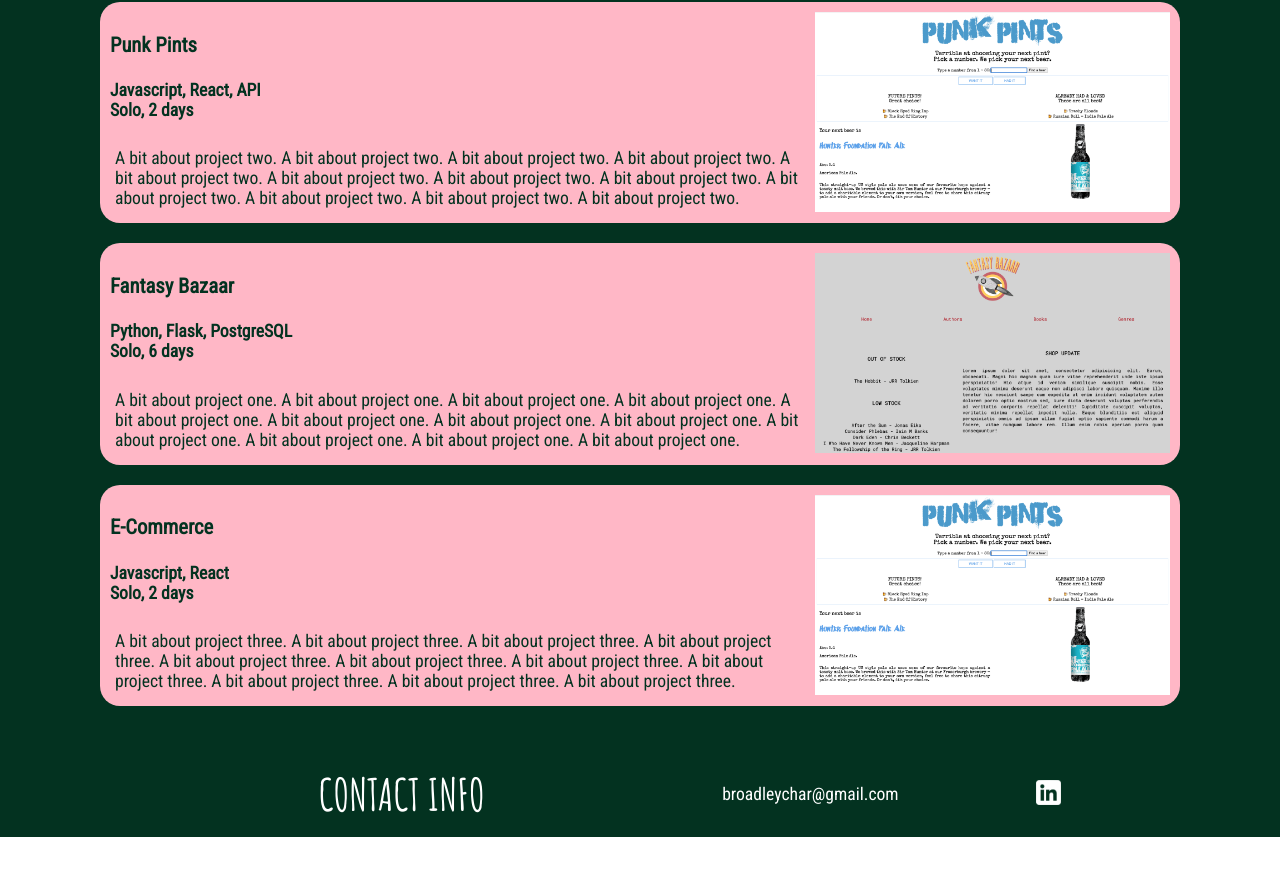
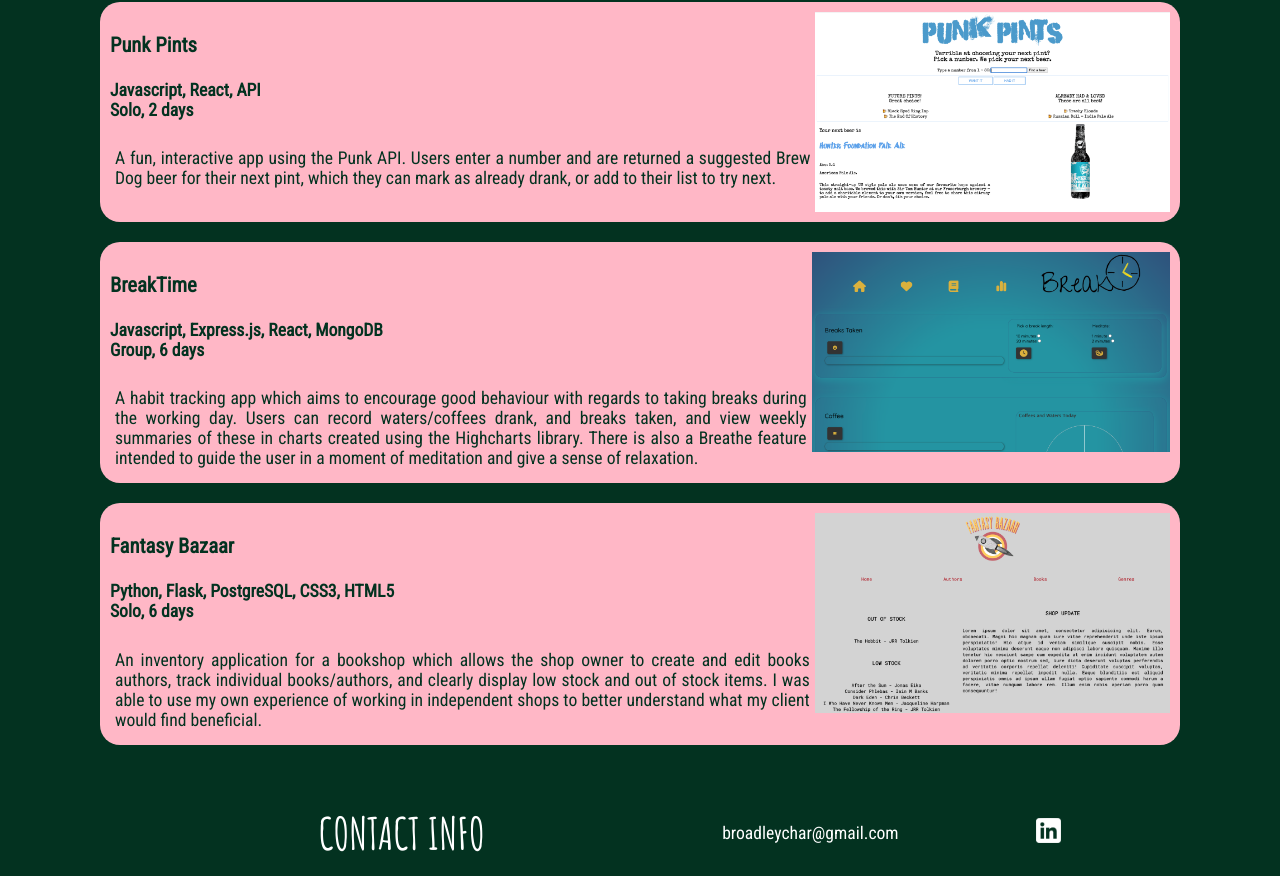
Before and after one commit to charbroadley/portfolio, a React (Create React App) app: page / in a window 1280 px wide. Shown: the part 629-1505 px from the top of the page. Before the commit the page ends 1466 px from the top, so only its background shows below. Built offline with nearby package versions, Linux system fonts and the light colour scheme.

Commit message:
group project added

```diff
--- a/src/components/Project1.js
+++ b/src/components/Project1.js
@@ -5,9 +5,11 @@ const Project1 = () => {
         <div className="project-container">
             <div className="project-description">
                 <h3>Fantasy Bazaar</h3>
-                <h4>Python, Flask, PostgreSQL<br/>
+                <h4>Python, Flask, PostgreSQL, CSS3, HTML5<br/>
                     Solo, 6 days</h4>
-                <p>A bit about project one. A bit about project one. A bit about project one. A bit about project one. A bit about project one. A bit about project one. A bit about project one. A bit about project one. A bit about project one. A bit about project one. A bit about project one. A bit about project one.</p>
+                <p>
+                    An inventory application for a bookshop which allows the shop owner to create and edit books authors, track individual books/authors, and clearly display low stock and out of stock items. I was able to use my own experience of working in independent shops to better understand what my client would find beneficial.
+                </p>
             </div>
             <img className="project-image" src={fantasyBazaar} alt="bullseye with rocket flying across"></img>
         </div>
--- a/src/components/Project2.js
+++ b/src/components/Project2.js
@@ -7,7 +7,9 @@ const Project2 = () => {
                 <h3>Punk Pints</h3>
                 <h4>Javascript, React, API<br/>
                     Solo, 2 days</h4>
-                <p>A bit about project two. A bit about project two. A bit about project two. A bit about project two. A bit about project two. A bit about project two. A bit about project two. A bit about project two. A bit about project two. A bit about project two. A bit about project two. A bit about project two. </p>
+                <p>
+                    A fun, interactive app using the Punk API. Users enter a number and are returned a suggested Brew Dog beer for their next pint, which they can mark as already drank, or add to their list to try next.
+                </p>
             </div>
             <img className="project-image" src={punkPintsScreengrab} alt="screengrab of Punk Pints app"></img>
         </div>
--- a/src/components/Project3.js
+++ b/src/components/Project3.js
@@ -1,15 +1,17 @@
-import punkPintsScreengrab from '../images/punk-pints.png'
+import breakTimeDashboard from '../images/breaktime-dashboard.png'
 
 const Project3 = () => {
     return(
         <div className="project-container">
             <div className="project-description">
-                <h3>E-Commerce</h3>
-                <h4>Javascript, React<br/>
-                    Solo, 2 days</h4>
-                <p>A bit about project three. A bit about project three. A bit about project three. A bit about project three. A bit about project three. A bit about project three. A bit about project three. A bit about project three. A bit about project three. A bit about project three. A bit about project three. </p>
+                <h3>BreakTime</h3>
+                <h4>Javascript, Express.js, React, MongoDB<br/>
+                    Group, 6 days</h4>
+                <p>
+                    A habit tracking app which aims to encourage good behaviour with regards to taking breaks during the working day. Users can record waters/coffees drank, and breaks taken, and view weekly summaries of these in charts created using the Highcharts library. There is also a Breathe feature intended to guide the user in a moment of meditation and give a sense of relaxation.
+                </p>
             </div>
-            <img className="project-image" src={punkPintsScreengrab} alt="screengrab of Punk Pints app"></img>
+            <img className="project-image" src={breakTimeDashboard} alt="screengrab of the BreakTime dashboard"></img>
         </div>
     )
 }
--- /dev/null
+++ b/src/components/Project4.js
@@ -0,0 +1,17 @@
+import punkPintsScreengrab from '../images/punk-pints.png'
+
+const Project4 = () => {
+    return(
+        <div className="project-container">
+            <div className="project-description">
+                <h3>E-Commerce</h3>
+                <h4>Javascript, React<br/>
+                    Solo, 2 days</h4>
+                <p>A bit about project three. A bit about project three. A bit about project three. A bit about project three. A bit about project three. A bit about project three. A bit about project three. A bit about project three. A bit about project three. A bit about project three. A bit about project three. </p>
+            </div>
+            <img className="project-image" src={punkPintsScreengrab} alt="screengrab of Punk Pints app"></img>
+        </div>
+    )
+}
+
+export default Project4
--- a/src/components/Projects.js
+++ b/src/components/Projects.js
@@ -1,6 +1,7 @@
 import Project1 from "./Project1";
 import Project2 from "./Project2";
 import Project3 from "./Project3";
+// import Project4 from "./Project4";
 
 const Projects = () => {
     return (
@@ -8,8 +9,9 @@ const Projects = () => {
             <h3 className="project-title">PROJECTS</h3>
                 <div className="projects-container">
                         <p className="project"><Project2/></p>
+                        <p className="project"><Project3/></p>
                         <p className="project"><Project1/></p>
-                        <p className="project"><Project3/></p>
+                        {/* <p className="project"><Project4/></p> */}
                 </div>
         </section>
     )
--- a/src/index.css
+++ b/src/index.css
@@ -1,9 +1,5 @@
 @import url('https://fonts.googleapis.com/css2?family=Amatic+SC:wght@700&display=swap');
 @import url('https://fonts.googleapis.com/css2?family=Roboto+Condensed&display=swap');
-
-
-
-
 
 /* CSS FOR MOBILE / TABLET */
 @media screen and (max-width: 768px)
@@ -157,9 +153,9 @@
     .project-description  p {
         text-align: justify;
         /* COME BACK TO THIS - NOT WORKING */
-        display: inline-block;
+        /* display: inline-block;
         word-break: break-word;
-        overflow-wrap: break-word
+        overflow-wrap: break-word; */
     }
 
     .project-image {
@@ -352,6 +348,10 @@
         justify-content: center; */
     }
 
+    .project-description p {
+        text-align: justify;
+    }
+
     .project-image {
         height: 200px;
         grid-area: project-image;
```
Also changed, not shown: src/images/breaktime-dashboard.png (added).
